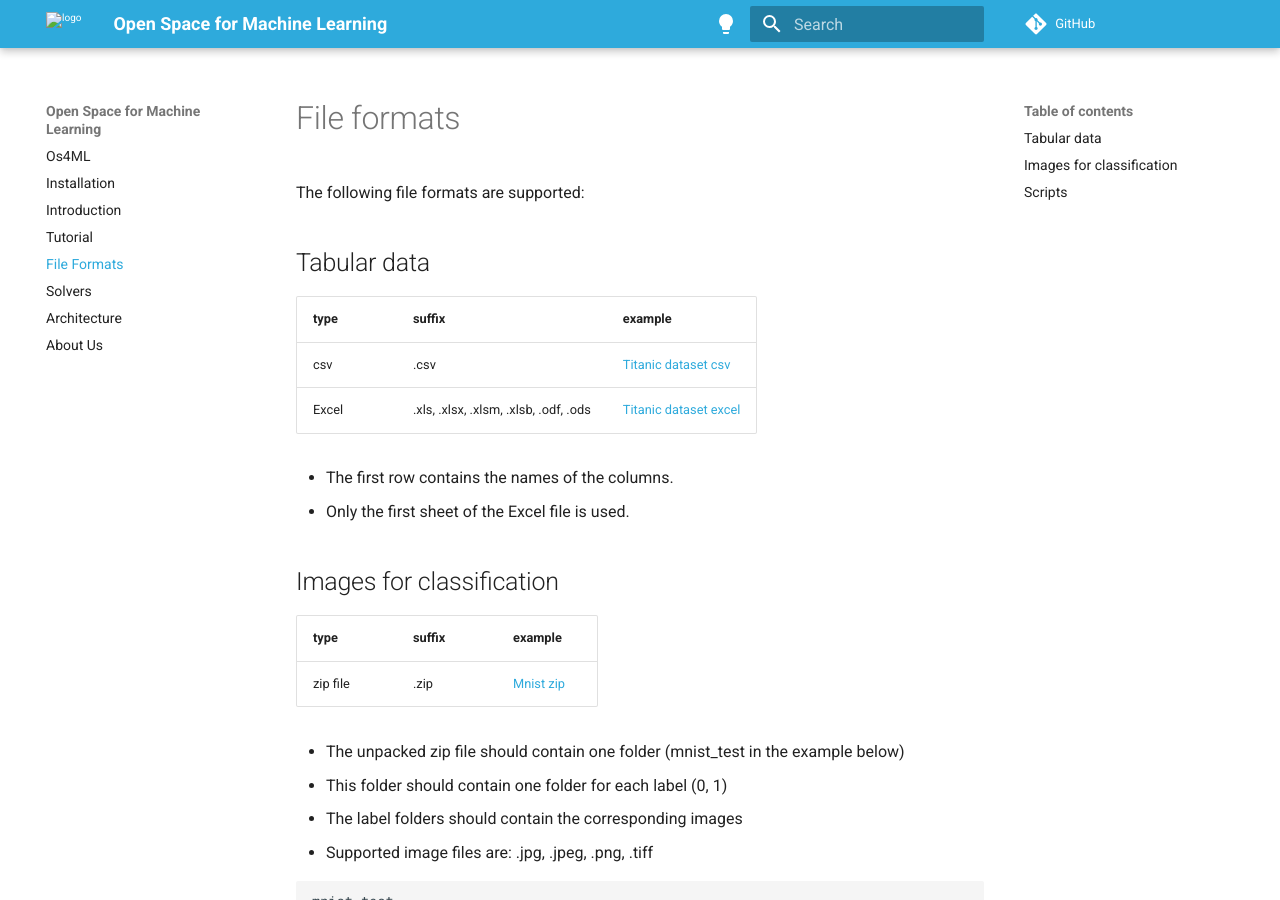
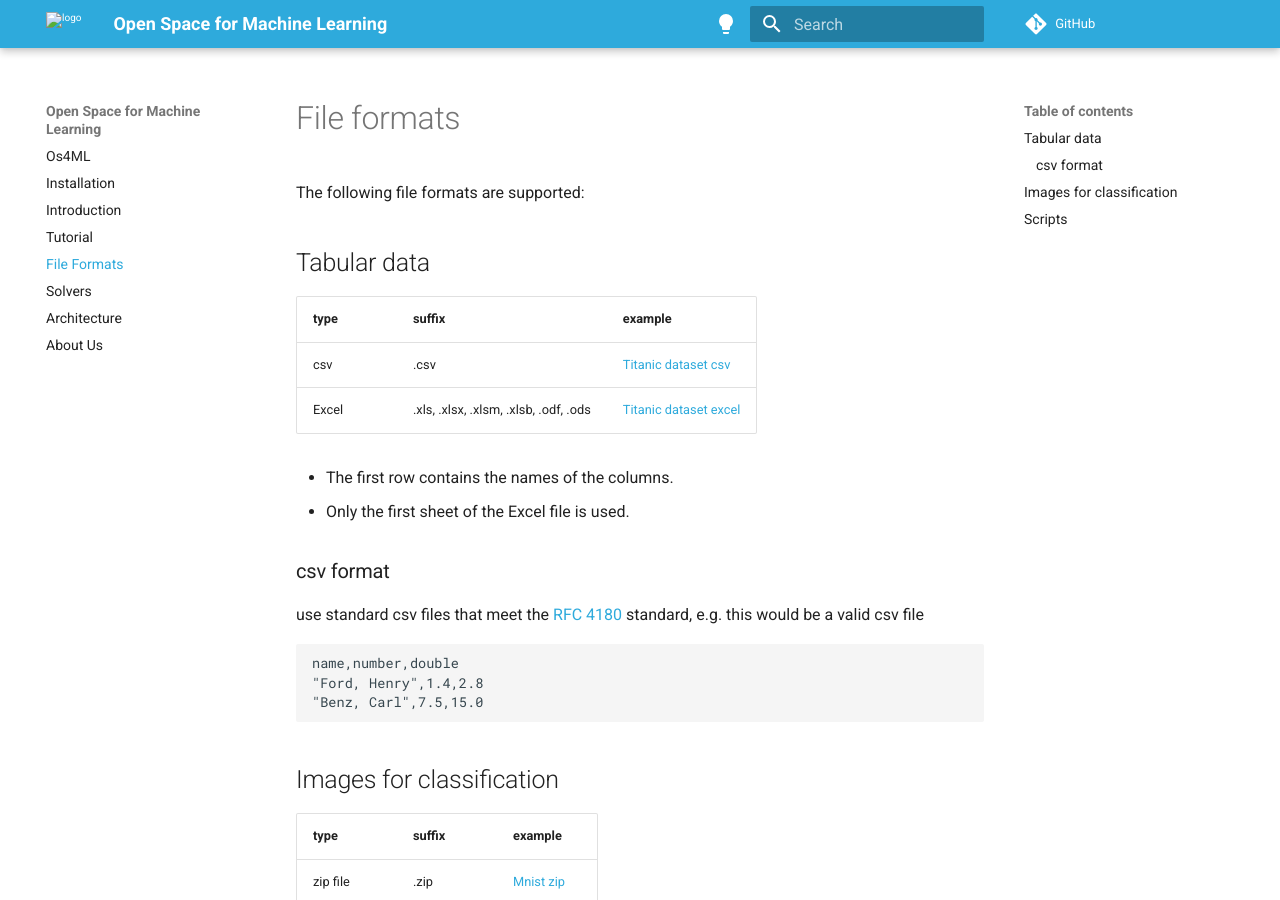
Before and after one commit to WOGRA-AG/os4ml-docs, an MkDocs documentation site: the page built from docs/file_formats.md, in a window 1280 px wide and 900 px high. Built offline with MkDocs 1.6.1 and Material for MkDocs 9.7.7, drawn with Linux system fonts in a browser that asks for light colours; comment, search, counter and statistics services are not loaded.

Commit message:
Add hint for csv format

````diff
--- a/docs/file_formats.md
+++ b/docs/file_formats.md
@@ -11,6 +11,15 @@ The following file formats are supported:
 
 - The first row contains the names of the columns.
 - Only the first sheet of the Excel file is used.
+
+### csv format
+use standard csv files that meet the [RFC 4180] standard, e.g. this would be a valid csv file
+
+```
+name,number,double
+"Ford, Henry",1.4,2.8
+"Benz, Carl",7.5,15.0
+```
 
 
 ## Images for classification
@@ -51,3 +60,5 @@ The script should save the dataframe as a csv without index in the location spec
 [Python script]: assets/datasets/dataframe_script.py
 
 [pandas dataframe]: https://pandas.pydata.org/pandas-docs/stable/reference/api/pandas.DataFrame.html
+
+[RFC 4180]: https://datatracker.ietf.org/doc/html/rfc4180
````
